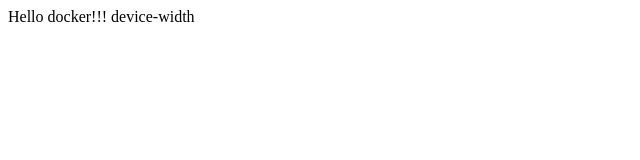
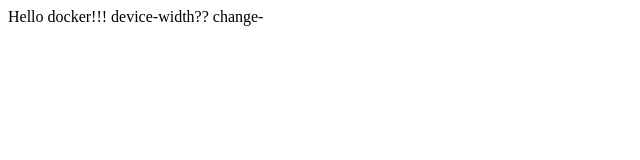
Before and after one commit to andy00614/docker, a plain HTML site: page index.html in a window 1280 px wide. Shown: the full height of the page, 0-640 px from the left. Drawn offline with Linux system fonts and the light colour scheme.

Commit message:
chang document2

```diff
--- a/index.html
+++ b/index.html
@@ -7,6 +7,7 @@
 </head>
 <body>
   Hello docker!!!
-  device-width
+  device-width??
+  change-
 </body>
 </html>
```
